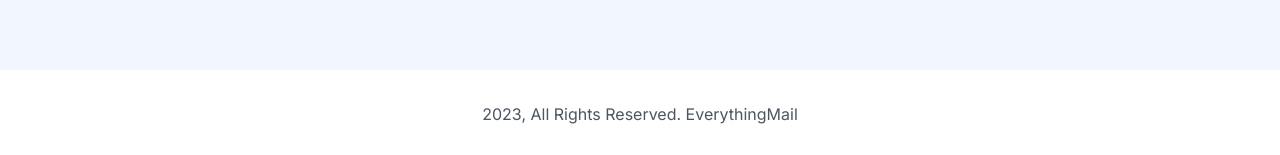
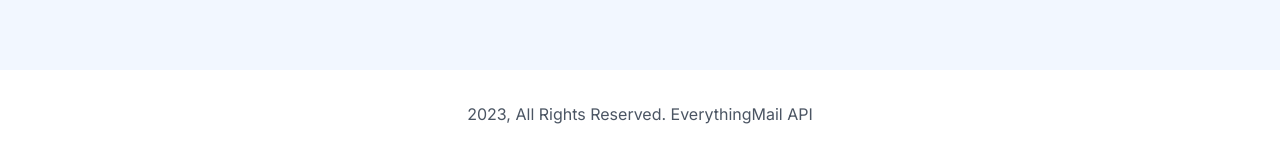
Before and after one commit to LEARNERS-PAL/Everythinmail-DEMO, a Next.js app: page / in a window 1280 px wide. Shown: the part 2386-2541 px from the top of the page. Built offline with nearby package versions, Linux system fonts and the light colour scheme.

Commit message:
edit footer

```diff
--- a/src/components/footer/index.js
+++ b/src/components/footer/index.js
@@ -2,7 +2,7 @@
 
 const Footer = () => {
   return (
-    <section className='flex justify-center font-inter lg:px-14 px-8 text-gray-600 py-8'>2023, All Rights Reserved. EverythingMail</section>
+    <section className='flex justify-center font-inter lg:px-14 px-8 text-gray-600 py-8'>2023, All Rights Reserved. EverythingMail API</section>
   )
 }
 
```
